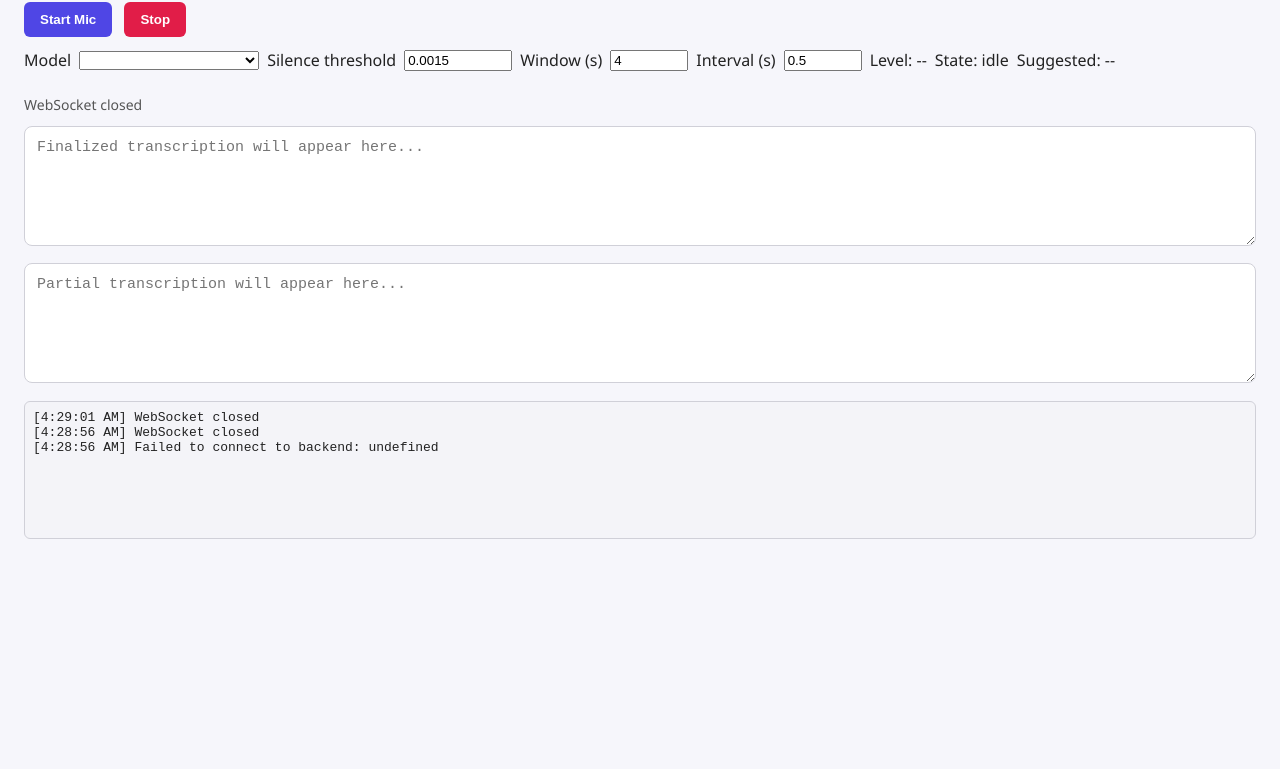
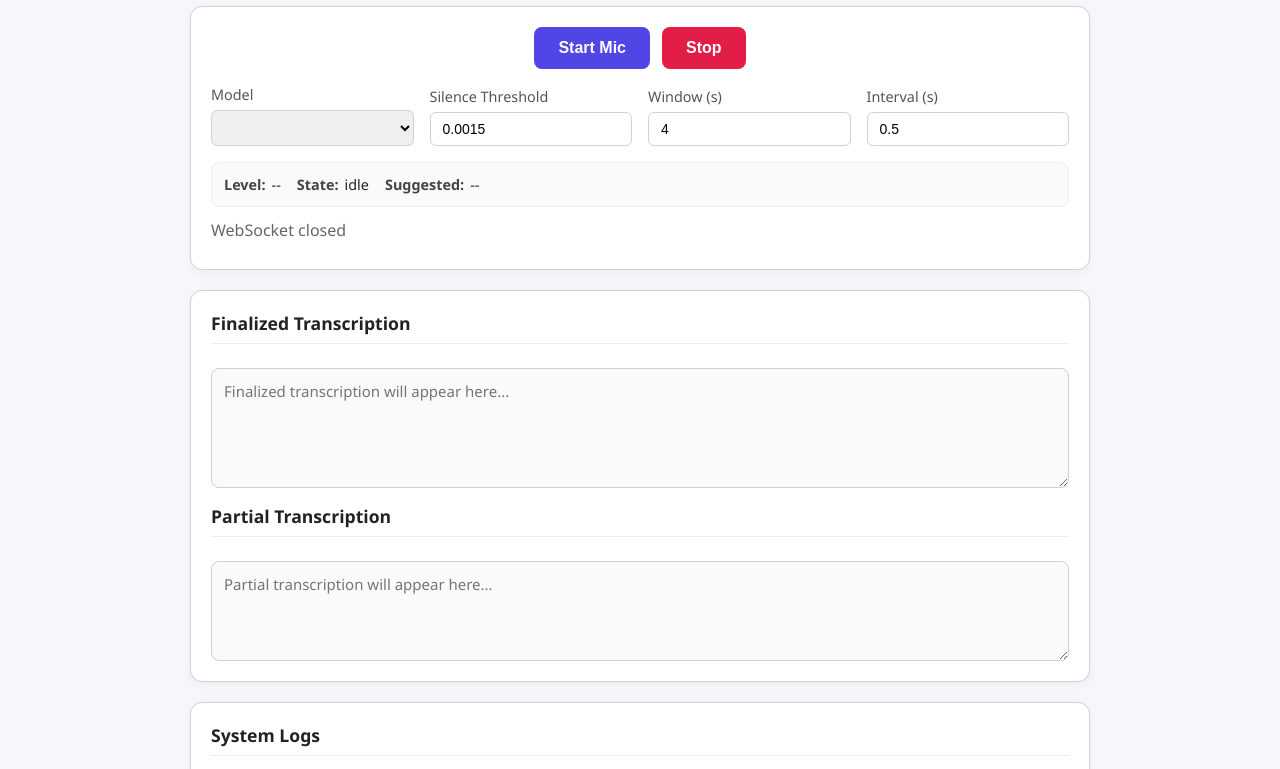
Before and after one commit to victorwads/macOs-local-whisper-live-stream-server, a plain HTML site: page app/index.html in a window 1280 px wide. Shown: the part 77-846 px from the top of the page. Before the commit the page ends 800 px from the top, so only its background shows below. Drawn offline with Linux system fonts and the light colour scheme.

Commit message:
front layout

```diff
--- a/app/index.html
+++ b/app/index.html
@@ -5,41 +5,261 @@
   <meta name="viewport" content="width=device-width, initial-scale=1.0">
   <title>Whisper Live Transcription</title>
   <style>
-    body { font-family: 'Segoe UI', sans-serif; margin: 24px; background: #f6f6fb; color: #222; }
-    h1 { margin-bottom: 12px; }
-    button { margin-right: 8px; padding: 10px 16px; border: none; border-radius: 6px; cursor: pointer; font-weight: 600; }
-    #startBtn { background: #4f46e5; color: white; }
-    #stopBtn { background: #e11d48; color: white; }
-    textarea { width: 100%; height: 200px; padding: 12px; box-sizing: border-box; margin-top: 12px; border-radius: 8px; border: 1px solid #d0d0d8; font-size: 15px; }
-    #status { margin-top: 12px; font-size: 14px; color: #555; }
+    :root {
+      --primary-color: #4f46e5;
+      --danger-color: #e11d48;
+      --bg-color: #f6f6fb;
+      --card-bg: #ffffff;
+      --text-color: #222;
+      --border-color: #d0d0d8;
+    }
+
+    body {
+      font-family: 'Segoe UI', sans-serif;
+      margin: 0;
+      padding: 24px;
+      background: var(--bg-color);
+      color: var(--text-color);
+      display: flex;
+      justify-content: center;
+    }
+
+    .container {
+      max-width: 900px;
+      width: 100%;
+      display: flex;
+      flex-direction: column;
+      gap: 20px;
+    }
+
+    h1 {
+      margin: 0;
+      font-size: 1.8rem;
+      color: #333;
+      text-align: center;
+    }
+
+    /* Cards */
+    .card {
+      background: var(--card-bg);
+      padding: 20px;
+      border-radius: 12px;
+      box-shadow: 0 2px 8px rgba(0,0,0,0.05);
+      border: 1px solid var(--border-color);
+    }
+
+    .card-header {
+      font-weight: 600;
+      margin-bottom: 16px;
+      font-size: 1.1rem;
+      border-bottom: 1px solid #eee;
+      padding-bottom: 8px;
+    }
+
+    /* Controls Section */
+    .controls-grid {
+      display: grid;
+      grid-template-columns: repeat(auto-fit, minmax(200px, 1fr));
+      gap: 16px;
+      align-items: end;
+    }
+
+    .control-group {
+      display: flex;
+      flex-direction: column;
+      gap: 6px;
+    }
+
+    label {
+      font-size: 0.9rem;
+      font-weight: 500;
+      color: #555;
+    }
+
+    input, select {
+      padding: 8px 12px;
+      border: 1px solid var(--border-color);
+      border-radius: 6px;
+      font-size: 14px;
+      width: 100%;
+      box-sizing: border-box;
+    }
+
+    /* Buttons */
+    .button-group {
+      display: flex;
+      gap: 12px;
+      margin-bottom: 16px;
+      justify-content: center;
+    }
+
+    button {
+      padding: 12px 24px;
+      border: none;
+      border-radius: 8px;
+      cursor: pointer;
+      font-weight: 600;
+      font-size: 1rem;
+      transition: opacity 0.2s;
+    }
+
+    button:hover { opacity: 0.9; }
+
+    #startBtn { background: var(--primary-color); color: white; }
+    #stopBtn { background: var(--danger-color); color: white; }
+
+    /* Indicators */
+    .indicators {
+      display: flex;
+      flex-wrap: wrap;
+      gap: 16px;
+      font-size: 0.9rem;
+      background: #f9fafb;
+      padding: 12px;
+      border-radius: 8px;
+      margin-top: 16px;
+      border: 1px solid #eee;
+    }
+
+    .indicator-item {
+      display: flex;
+      align-items: center;
+      gap: 6px;
+    }
+
+    .indicator-item strong {
+      color: #444;
+    }
+
+    /* Transcripts */
+    .transcript-section {
+      display: flex;
+      flex-direction: column;
+      gap: 16px;
+    }
+
+    .transcript-box {
+      display: flex;
+      flex-direction: column;
+      gap: 8px;
+    }
+
+    textarea {
+      width: 100%;
+      padding: 12px;
+      box-sizing: border-box;
+      border-radius: 8px;
+      border: 1px solid var(--border-color);
+      font-size: 15px;
+      resize: vertical;
+      font-family: inherit;
+      background: #fafafa;
+    }
+
+    textarea:focus {
+      outline: 2px solid var(--primary-color);
+      background: #fff;
+    }
+
+    /* Logs */
+    #log {
+      min-height: 120px;
+      max-height: 300px;
+      overflow-y: auto;
+      background: #1e1e1e;
+      color: #d4d4d4;
+      padding: 12px;
+      border-radius: 8px;
+      font-family: 'Consolas', 'Monaco', monospace;
+      font-size: 13px;
+      margin: 0;
+      white-space: pre-wrap;
+    }
+
+    #status {
+      font-weight: 500;
+      color: #666;
+      margin-bottom: 8px;
+    }
+
+    #modelStatus {
+        font-size: 0.9rem;
+        color: #666;
+    }
+
   </style>
 </head>
 <body>
+
+  <div class="container">
     <h1>Live Whisper Transcription</h1>
-  <div>
+
+    <!-- Main Controls Card -->
+    <div class="card">
+      <div class="button-group">
         <button id="startBtn">Start Mic</button>
         <button id="stopBtn">Stop</button>
       </div>
-  <div style="margin-top:12px; display:flex; align-items:center; gap:8px; flex-wrap:wrap;">
+
+      <div class="controls-grid">
+        <div class="control-group">
           <label for="modelSelect">Model</label>
-    <select id="modelSelect" style="min-width:180px;"></select>
-    <label for="thresholdInput">Silence threshold</label>
-    <input id="thresholdInput" type="number" step="0.0001" min="0" value="0.0015" style="width:100px;">
+          <select id="modelSelect"></select>
+        </div>
+        <div class="control-group">
+          <label for="thresholdInput">Silence Threshold</label>
+          <input id="thresholdInput" type="number" step="0.0001" min="0" value="0.0015">
+        </div>
+        <div class="control-group">
           <label for="windowInput">Window (s)</label>
-    <input id="windowInput" type="number" step="0.1" min="0.5" value="4" style="width:70px;">
+          <input id="windowInput" type="number" step="0.1" min="0.5" value="4">
+        </div>
+        <div class="control-group">
           <label for="intervalInput">Interval (s)</label>
-    <input id="intervalInput" type="number" step="0.1" min="0.2" value="0.5" style="width:70px;">
-    <span id="levelIndicator">Level: --</span>
-    <span id="stateIndicator">State: idle</span>
-    <span id="suggestedIndicator">Suggested: --</span>
+          <input id="intervalInput" type="number" step="0.1" min="0.2" value="0.5">
         </div>
-  <div style="margin-top:12px; display:flex; align-items:center; gap:8px;">
+      </div>
+
+      <div class="indicators">
+        <div class="indicator-item">
+            <strong>Level:</strong> <span id="levelIndicator">--</span>
+        </div>
+        <div class="indicator-item">
+            <strong>State:</strong> <span id="stateIndicator">idle</span>
+        </div>
+        <div class="indicator-item">
+            <strong>Suggested:</strong> <span id="suggestedIndicator">--</span>
+        </div>
+        <div class="indicator-item">
              <span id="modelStatus"></span>
         </div>
+      </div>
+
+      <div style="margin-top: 12px;">
         <div id="status">Idle.</div>
+      </div>
+    </div>
+
+    <!-- Transcription Area -->
+    <div class="card transcript-section">
+      <div class="transcript-box">
+        <div class="card-header">Finalized Transcription</div>
         <textarea id="finalTranscript" placeholder="Finalized transcription will appear here..." style="height:120px;"></textarea>
-  <textarea id="transcript" placeholder="Partial transcription will appear here..." style="height:120px;"></textarea>
-  <pre id="log" style="min-height:120px; max-height:50vh; overflow:auto; background:#f4f4f8; padding:8px; border:1px solid #d0d0d8; border-radius:6px;"></pre>
+      </div>
+
+      <div class="transcript-box">
+        <div class="card-header">Partial Transcription</div>
+        <textarea id="transcript" placeholder="Partial transcription will appear here..." style="height:100px;"></textarea>
+      </div>
+    </div>
+
+    <!-- Logs -->
+    <div class="card">
+      <div class="card-header">System Logs</div>
+      <pre id="log"></pre>
+    </div>
+
+  </div>
 
   <script type="module" src="script.js"></script>
 </body>
```
Lines whose indentation alone changed are shown as unchanged.
